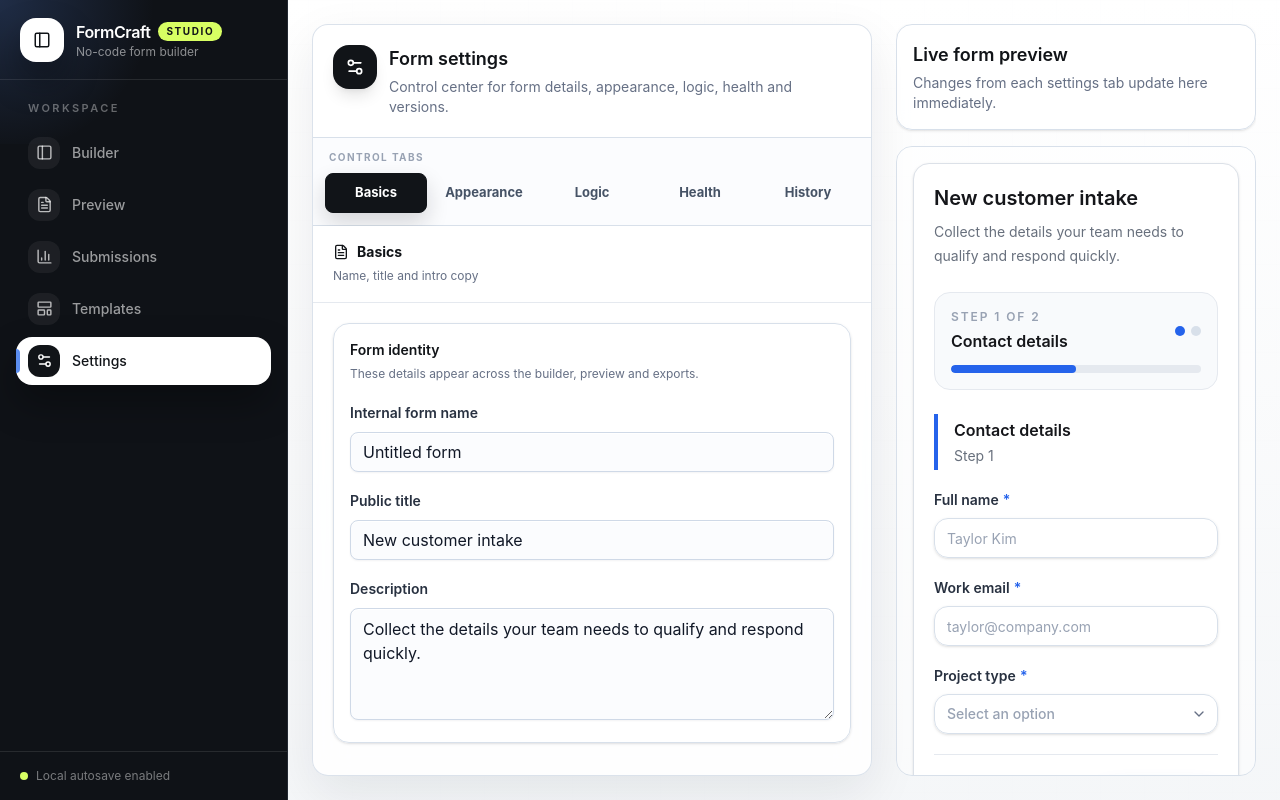
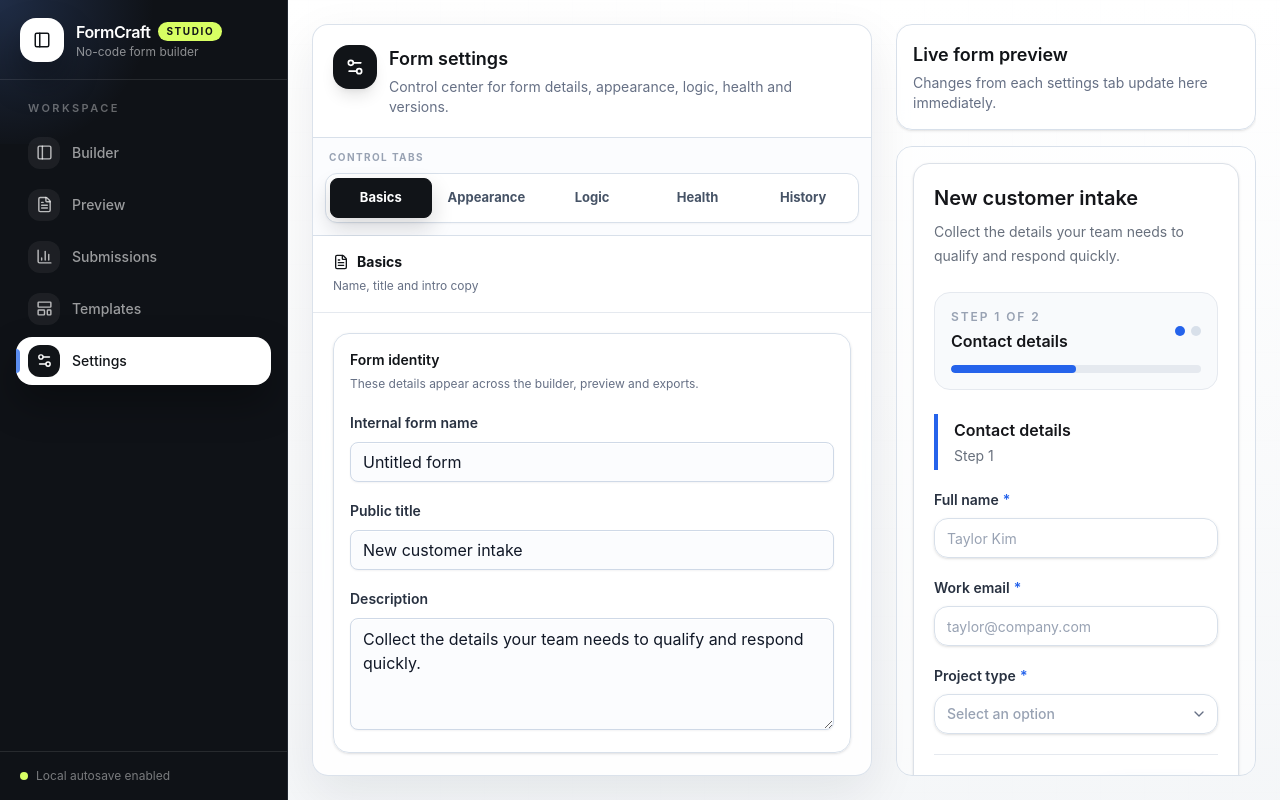
Before and after one commit to OmKhandale05/formcraft, a Next.js app: page /settings in a window 1280 px wide. Built offline with nearby package versions, Linux system fonts and the light colour scheme.

Commit message:
style(settings): group control tabs

```diff
--- a/src/app/settings/page.tsx
+++ b/src/app/settings/page.tsx
@@ -49,7 +49,7 @@ export default function SettingsPage() {
           <div className="flex min-h-0 flex-1 flex-col">
             <div className="shrink-0 border-b border-[#d8e0ea] bg-[#fbfcfe] p-3">
               <p className="px-1 pb-2 text-[10px] font-bold uppercase tracking-[0.14em] text-[#98a2b3]">Control tabs</p>
-              <div className="grid grid-cols-5 gap-1.5">
+              <div className="grid grid-cols-5 gap-1 rounded-xl border border-[#d8e0ea] bg-white p-1 shadow-[inset_0_1px_0_rgba(255,255,255,0.9),0_1px_2px_rgba(17,24,39,0.04)]">
                 {settingsTabs.map((tab) => {
                   const selected = activeTab === tab.id;
                   return (
@@ -61,7 +61,7 @@ export default function SettingsPage() {
                         "group flex h-10 min-w-0 items-center justify-center rounded-lg border px-2 text-center transition",
                         selected
                           ? "border-[#111418] bg-[#111418] text-white shadow-[0_10px_22px_rgba(17,20,24,0.16)]"
-                          : "border-transparent bg-transparent text-[#465366] hover:border-[#d8e0ea] hover:bg-white"
+                          : "border-transparent bg-transparent text-[#465366] hover:bg-[#f6f8fb]"
                       )}
                       onClick={() => setActiveTab(tab.id)}
                     >
```
